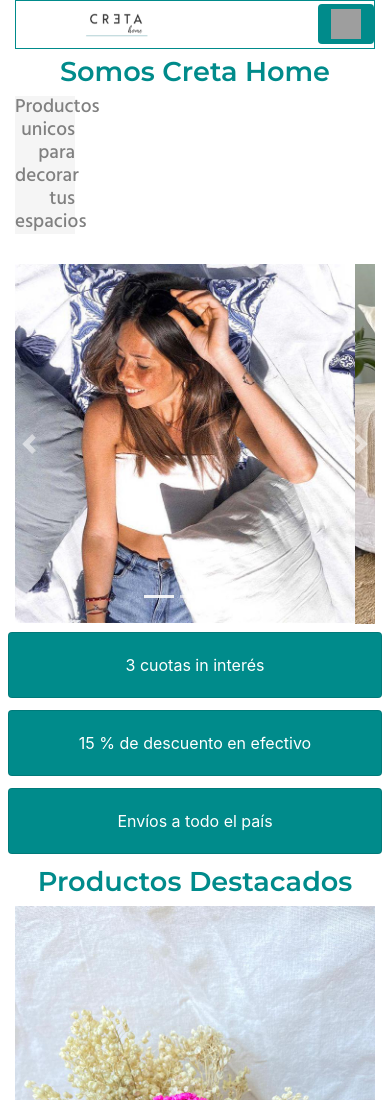
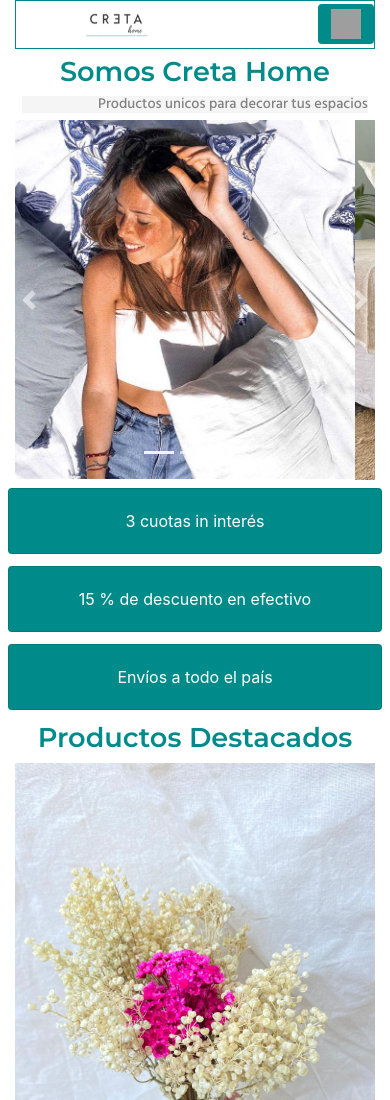
Before and after one commit to florenciaMartinez/trabajoCoder, a website: page index.html in a window 390 px wide. Shown: the top 1100 px of the page. Drawn offline with nearby package versions, Linux system fonts and the light colour scheme; grey boxes are pictures that could not be loaded.

Commit message:
hice responsive para celular el subtitulo del index

```diff
--- a/scss/main.scss
+++ b/scss/main.scss
@@ -2,8 +2,10 @@
 $color-purple: #e2d2c7;
 $tamanio:10px;
 $color-aside: true;
-$fuente-Hind: 'Hind', sans-serif;
-$fuente-Montserrat:'Montserrat', sans-serif;
+$fuente-Hind: 'Hind',
+sans-serif;
+$fuente-Montserrat:'Montserrat',
+sans-serif;
 
 /*variables de operadores*/
 @mixin formato-titulos {
@@ -24,6 +26,22 @@ $fuente-Montserrat:'Montserrat', sans-serif;
 
 
 /*aplicado a todos los html*/
+body {
+    max-height: 2500px;
+    min-height: 1000px;
+    padding-bottom: 180px;
+    position: relative;
+}
+
+footer {
+    margin-top: 100px;
+    position: absolute;
+    bottom: 0;
+    right: 0;
+    left: 0;
+}
+
+
 /*color de todos los titulos principales*/
 .titulosPrincipales {
     @include formato-titulos;
@@ -117,7 +135,7 @@ $fuente-Montserrat:'Montserrat', sans-serif;
 
 /*Aplicado al index*/
 
-.subtitulo{
+.subtitulo {
     color: gray;
     font-size: 120%;
     font-family: "Hind", sans-serif;
@@ -128,6 +146,16 @@ $fuente-Montserrat:'Montserrat', sans-serif;
 
 }
 
+@media (max-width: 575.98px) {
+    .subtitulo{
+     color: gray;
+    font-size: 90%;
+    font-family: "Hind", sans-serif;
+    text-align: end;
+    background-color: whitesmoke;
+    margin: 2%;
+    }
+}
 
 .imagenesCarousel img {
     width: 100%;
```
Also changed, not shown: css/styles.css.
